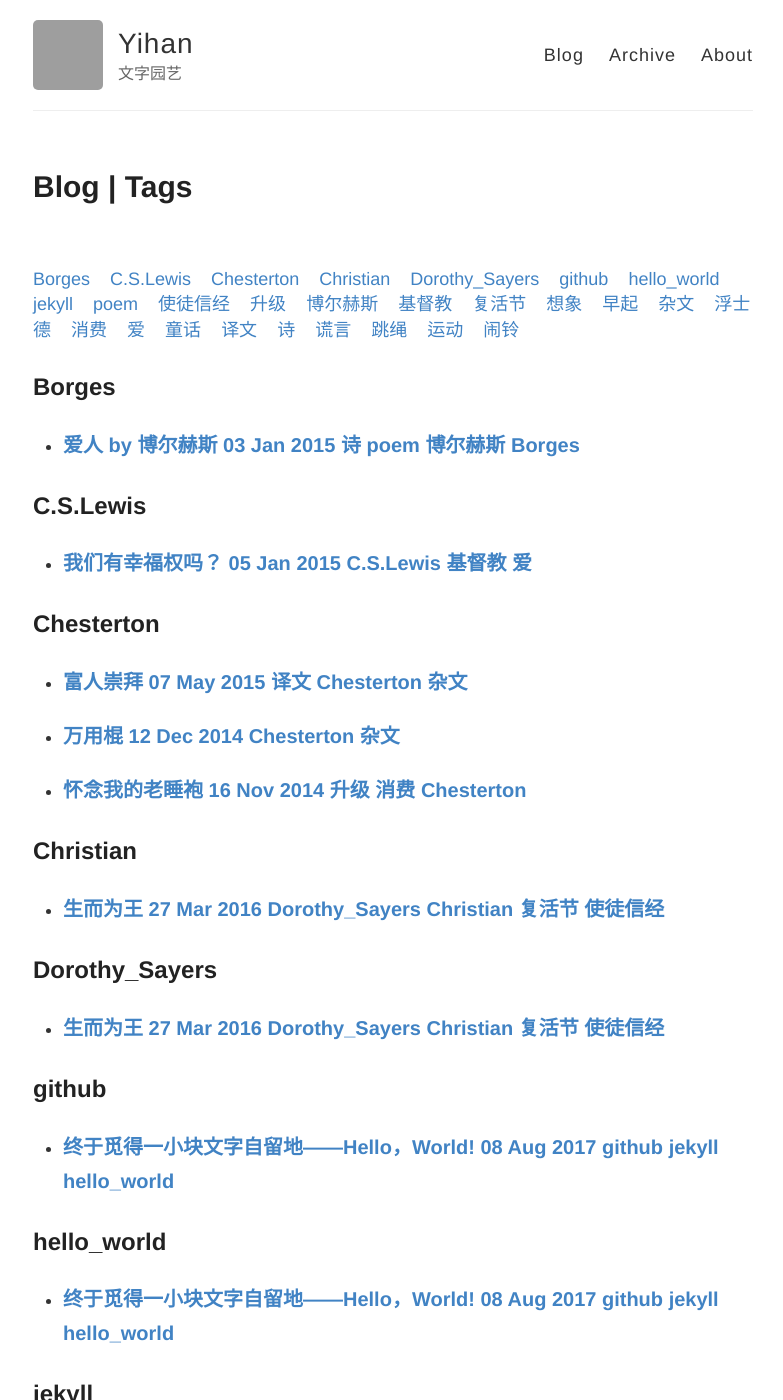
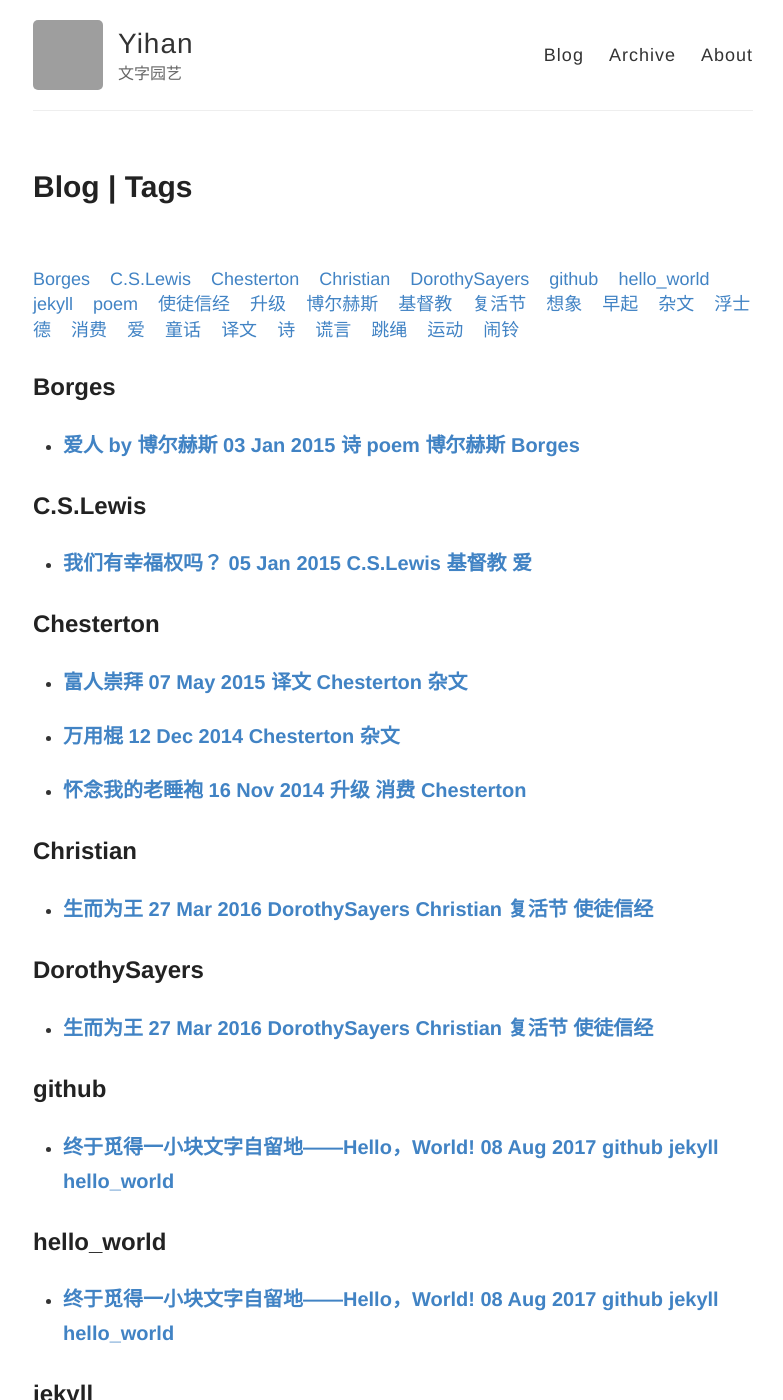
Before and after one commit to yihanxu/yihanxu.github.io, a Jekyll site: the page built from blog/tag.html, in a window 1280 px wide and 1400 px high. Shown: the whole window, without its empty margins (247-1030 px from the left). Built offline with Jekyll 4.4.1, drawn with Linux system fonts in a browser that asks for light colours; some of the changed text lies outside the part shown; grey boxes are pictures that could not be loaded.

Commit message:
Update 2016-3-27-born to be king.md

```diff
--- a/_posts/2016-3-27-born to be king.md
+++ b/_posts/2016-3-27-born to be king.md
@@ -3,7 +3,7 @@ layout: post
 comments: true
 title: "生而为王"
 category: 基督信仰
-tags: Dorothy_Sayers Christian 复活节 使徒信经
+tags: DorothySayers Christian 复活节 使徒信经
 ---
 
 ![The Man Born to Be King](http://upload-images.jianshu.io/upload_images/19585-88c15099716b50a3.jpg?imageMogr2/auto-orient/strip%7CimageView2/2/w/1240)
```
